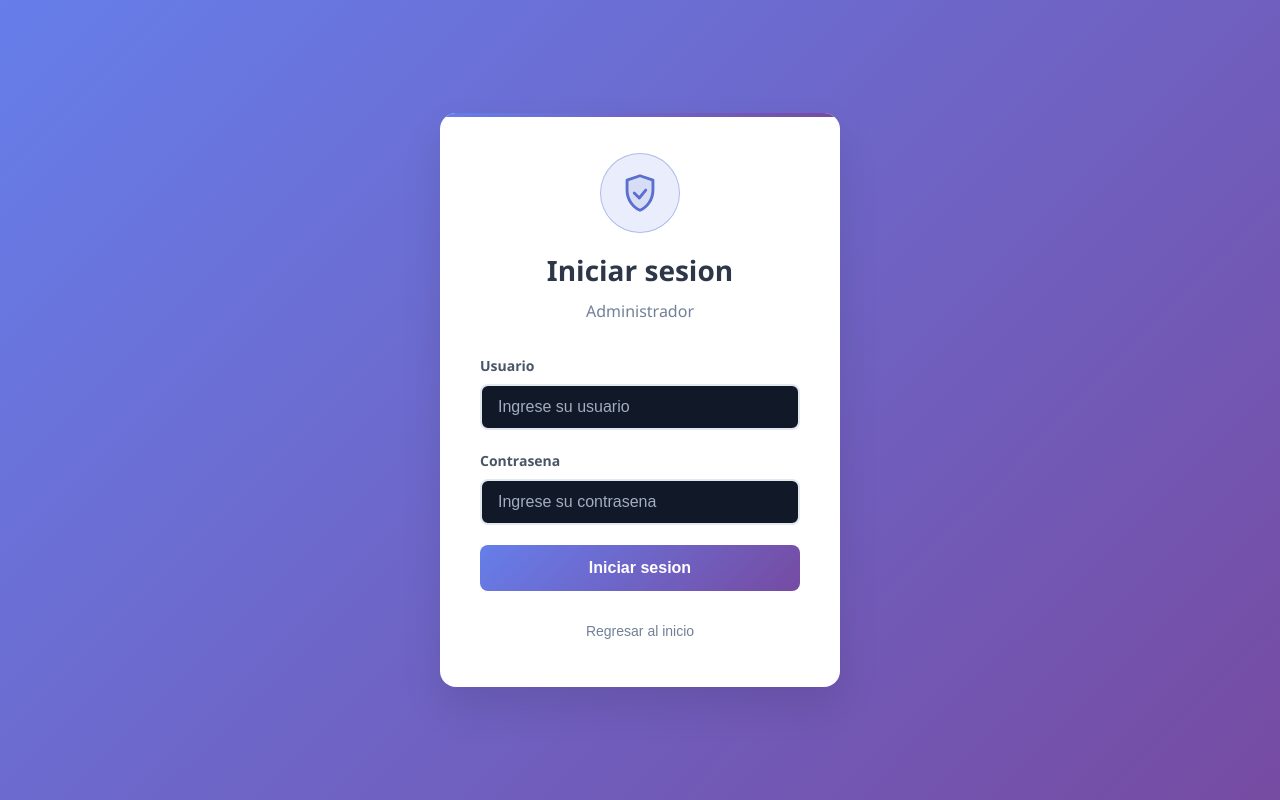
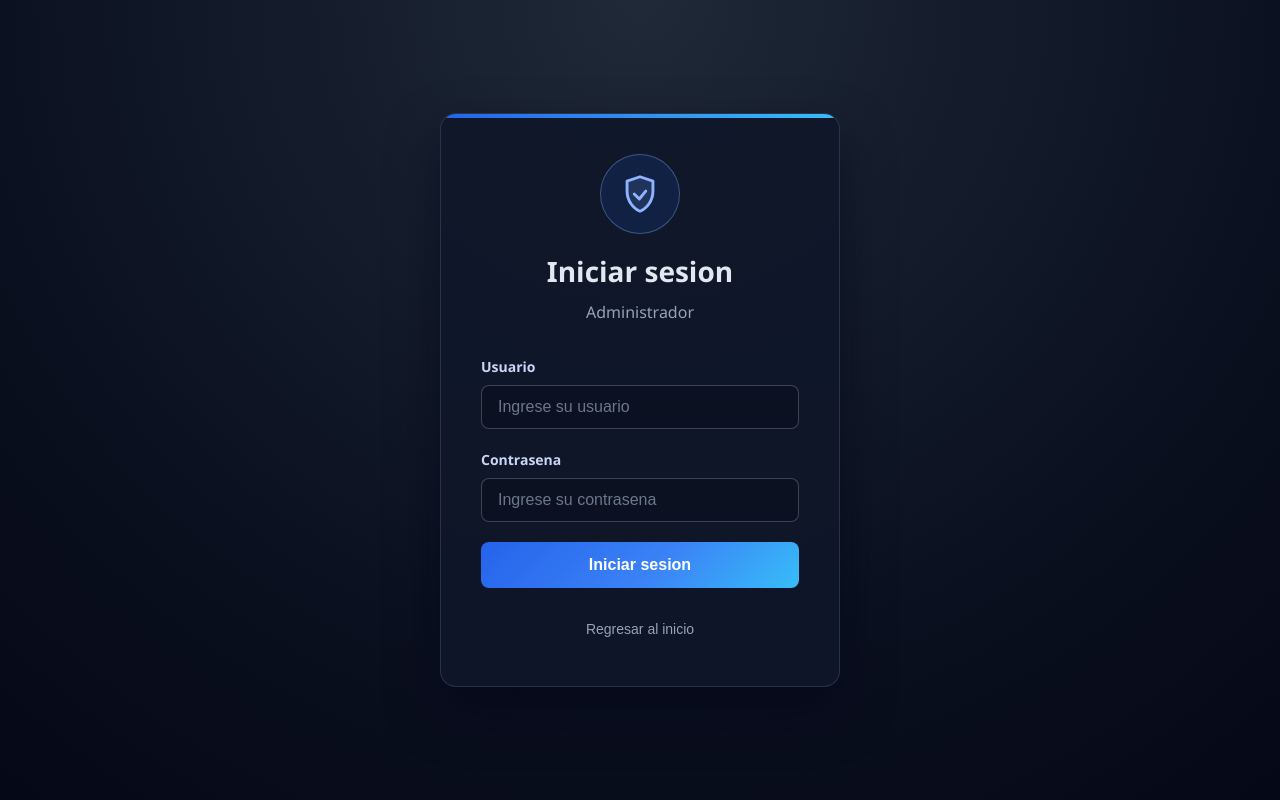
Before and after one commit to David-Darkness/Gestion-Mantenimiento-Fronted, a React (Vite) app: page /login/admin in a window 1280 px wide. Built offline with nearby package versions, Linux system fonts and the light colour scheme.

Commit message:
Se modificó el color de los auth

```diff
--- a/src/styles/auth.css
+++ b/src/styles/auth.css
@@ -4,14 +4,15 @@
   display: flex;
   align-items: center;
   justify-content: center;
-  background: linear-gradient(135deg, #667eea 0%, #764ba2 100%);
+  background: radial-gradient(circle at top, #1f2937, #0b1120 62%, #050816);
   padding: 20px;
 }
 
 .login-card {
-  background: white;
+  background: rgba(15, 23, 42, 0.9);
   border-radius: 16px;
-  box-shadow: 0 20px 40px rgba(0, 0, 0, 0.1);
+  border: 1px solid rgba(148, 163, 184, 0.2);
+  box-shadow: 0 24px 50px rgba(2, 6, 23, 0.55);
   padding: 40px;
   width: 100%;
   max-width: 400px;
@@ -26,7 +27,7 @@
   left: 0;
   right: 0;
   height: 4px;
-  background: linear-gradient(90deg, #667eea, #764ba2);
+  background: linear-gradient(90deg, #2563eb, #38bdf8);
 }
 
 .login-header {
@@ -41,9 +42,9 @@
   display: grid;
   place-items: center;
   border-radius: 50%;
-  background: rgba(102, 126, 234, 0.14);
-  color: #5a6fcf;
-  border: 1px solid rgba(90, 111, 207, 0.4);
+  background: rgba(37, 99, 235, 0.14);
+  color: #8fb4ff;
+  border: 1px solid rgba(143, 180, 255, 0.35);
 }
 
 .role-icon svg {
@@ -52,14 +53,14 @@
 }
 
 .login-title {
-  color: #2d3748;
+  color: #e2e8f0;
   font-size: 28px;
   font-weight: 700;
   margin: 0 0 8px 0;
 }
 
 .login-subtitle {
-  color: #718096;
+  color: #94a3b8;
   font-size: 16px;
   margin: 0;
   font-weight: 500;
@@ -75,7 +76,7 @@
 
 .form-label {
   display: block;
-  color: #4a5568;
+  color: #cbd5f5;
   font-size: 14px;
   font-weight: 600;
   margin-bottom: 8px;
@@ -84,26 +85,28 @@
 .form-input {
   width: 100%;
   padding: 12px 16px;
-  border: 2px solid #e2e8f0;
+  border: 1px solid rgba(148, 163, 184, 0.35);
   border-radius: 8px;
   font-size: 16px;
   transition: all 0.3s ease;
   box-sizing: border-box;
+  background: rgba(10, 16, 28, 0.6);
+  color: #e2e8f0;
 }
 
 .form-input:focus {
   outline: none;
-  border-color: #667eea;
-  box-shadow: 0 0 0 3px rgba(102, 126, 234, 0.1);
+  border-color: #2563eb;
+  box-shadow: 0 0 0 3px rgba(37, 99, 235, 0.18);
 }
 
 .form-input::placeholder {
-  color: #a0aec0;
+  color: rgba(148, 163, 184, 0.7);
 }
 
 .login-button {
   width: 100%;
-  background: linear-gradient(135deg, #667eea 0%, #764ba2 100%);
+  background: linear-gradient(135deg, #2563eb 0%, #3b82f6 55%, #38bdf8 100%);
   color: white;
   border: none;
   padding: 14px 24px;
@@ -120,7 +123,7 @@
 
 .login-button:hover:not(:disabled) {
   transform: translateY(-2px);
-  box-shadow: 0 8px 20px rgba(102, 126, 234, 0.3);
+  box-shadow: 0 8px 25px rgba(37, 99, 235, 0.35);
 }
 
 .login-button:disabled {
@@ -130,7 +133,7 @@
 }
 
 .login-button.loading {
-  background: #a0aec0;
+  background: #374151;
 }
 
 .spinner {
@@ -153,8 +156,8 @@
 
 .back-button {
   background: none;
-  border: none;
-  color: #718096;
+  border: 1px solid transparent;
+  color: #94a3b8;
   font-size: 14px;
   cursor: pointer;
   padding: 8px 16px;
@@ -163,8 +166,9 @@
 }
 
 .back-button:hover {
-  background: #f7fafc;
-  color: #4a5568;
+  background: rgba(59, 130, 246, 0.12);
+  color: #cbd5f5;
+  border-color: rgba(59, 130, 246, 0.35);
 }
 
 /* Responsive */
```
